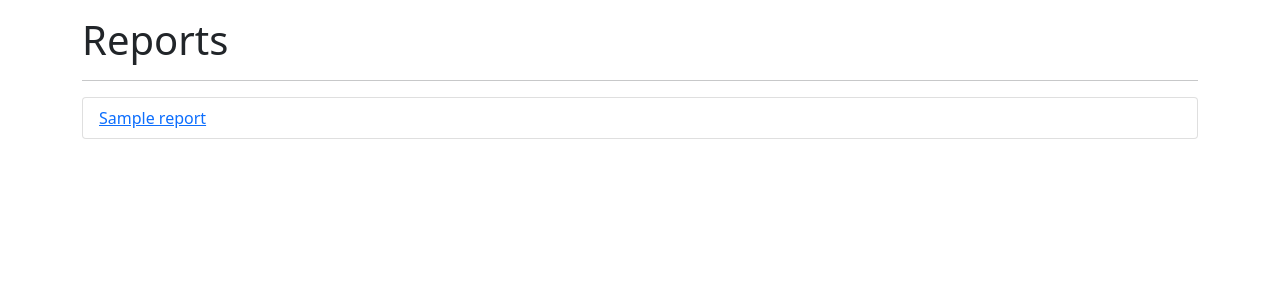
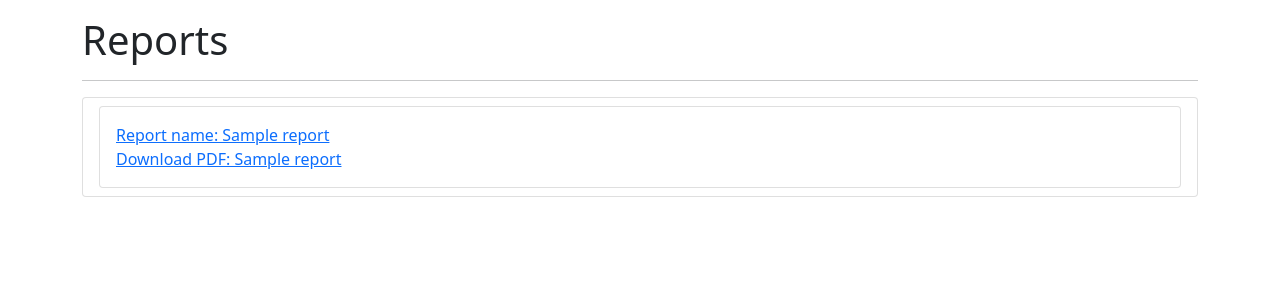
Before and after one commit to povalish/sales-manager, a Django app: page /reports/ in a window 1280 px wide. Shown: the top 300 px of the page. Run offline with Django 3.2, Linux system fonts and the light colour scheme; tables that the repository leaves empty hold one stand-in row (values such as "Sample post").

Commit message:
Create PDF file for reports

```diff
--- a/src/reports/templates/reports/main.html
+++ b/src/reports/templates/reports/main.html
@@ -12,7 +12,12 @@
   <ul class='list-group'>
     {% for obj in object_list %}
       <li class='list-group-item'>
-        <a href='{{obj.get_absolute_url}}'>{{obj.name}}</a>
+        <div class='card'>
+          <div class='card-body'>
+            <a href='{{obj.get_absolute_url}}'>Report name: {{obj.name}}</a> <br />
+            <a href="{% url 'reports:pdf' obj.pk %}">Download PDF: {{obj.name}}</a>
+          </div>
+        </div>
       </li>
     {% endfor %}
   </ul>
--- a/src/reports/urls.py
+++ b/src/reports/urls.py
@@ -3,6 +3,7 @@ from .views import (
   create_report_view,
   ReportListView,
   ReportDetailView,
+  render_pdf_view,
 )
 
 app_name = 'reports'
@@ -10,5 +11,6 @@ app_name = 'reports'
 urlpatterns = [
   path('', ReportListView.as_view(), name='main'),
   path('save/', create_report_view, name='create-reports'),
-  path('<pk>/', ReportDetailView.as_view(), name='detail')
+  path('<pk>/', ReportDetailView.as_view(), name='detail'),
+  path('<pk>/pdf/', render_pdf_view, name='pdf'),
 ]
--- a/src/reports/views.py
+++ b/src/reports/views.py
@@ -1,6 +1,11 @@
-from django.shortcuts import render
+from django.shortcuts import render, get_object_or_404
 from django.http import JsonResponse
 from django.views.generic import ListView, DetailView
+
+from django.conf import settings
+from django.http import HttpResponse
+from django.template.loader import get_template
+from xhtml2pdf import pisa
 
 from profiles.models import Profile
 
@@ -36,3 +41,32 @@ def create_report_view(request):
 
     return JsonResponse({'msg': 'everything is OK.'})
   return JsonResponse({'msg': 'something went wrong.'})
+
+
+def render_pdf_view(request, pk):
+    template_path = 'reports/pdf.html'
+    obj = get_object_or_404(Report, pk=pk)
+    context = {
+      'pdfTitle': 'PDF Document',
+      'object': obj,
+    }
+
+    # Create a Django response object, and specify content_type as pdf
+    response = HttpResponse(content_type='application/pdf')
+
+    # id downloading file
+    # response['Content-Disposition'] = 'attachment; filename="report.pdf"'
+    # if displaying file
+    response['Content-Disposition'] = 'filename="report.pdf"'
+
+    # find the template and render it.
+    template = get_template(template_path)
+    html = template.render(context)
+
+    # create a pdf
+    pisa_status = pisa.CreatePDF(
+       html, dest=response)
+    # if error then show some funy view
+    if pisa_status.err:
+       return HttpResponse('We had some errors <pre>' + html + '</pre>')
+    return response
```
Also changed, not shown: src/reports/templates/reports/pdf.html (added, +28 -0 lines).
